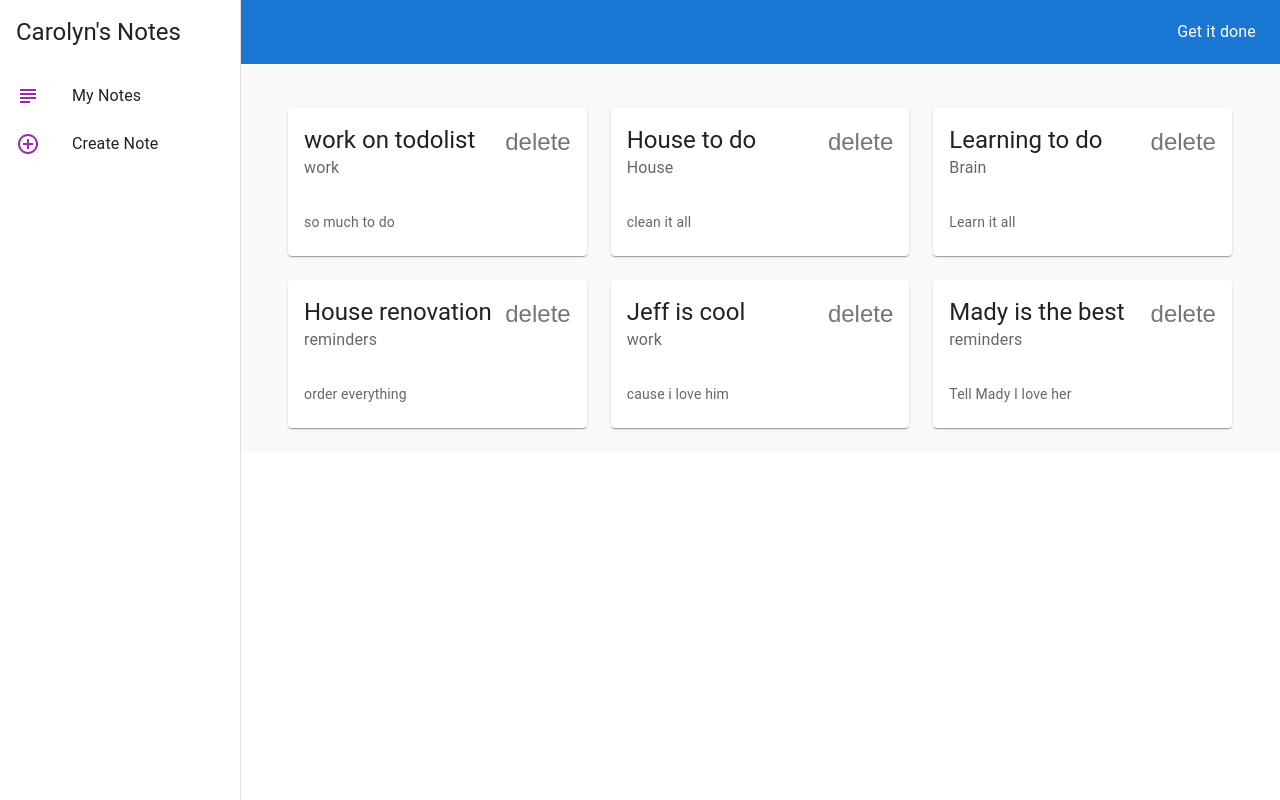
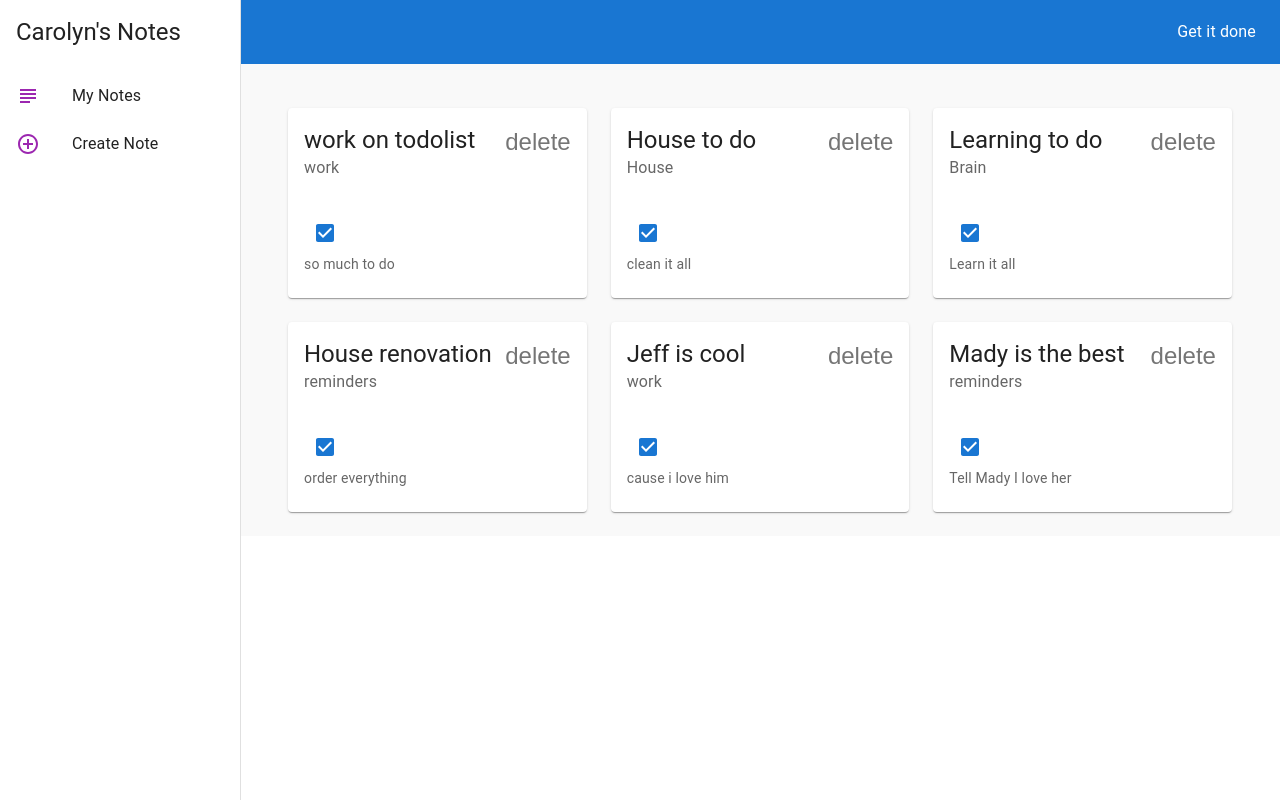
Before and after one commit to mcdonaldcarolyn/productivity-app, a React (Create React App) app: page / in a window 1280 px wide. Built offline with nearby package versions, Linux system fonts and the light colour scheme; data requests are answered from the project's data file.

Commit message:
add checkbox and fix menu overlay

```diff
--- a/src/Components/Layout/Layout.js
+++ b/src/Components/Layout/Layout.js
@@ -23,8 +23,13 @@ const useStyles = makeStyles((theme) => {
     root: {
       display: 'flex',
     },
+    appBar: {
+      width: '80%',
+      marginLeft: drawerWidth,
+    },
     drawer: {
       width: drawerWidth,
+      flexShrink: 0,
     },
     drawerPaper: {
       width: drawerWidth,
@@ -35,10 +40,7 @@ const useStyles = makeStyles((theme) => {
     title: {
       padding: theme.spacing(2),
     },
-    appBar: {
-      width: `calc(100% - ${drawerWidth}px)`,
-      marginLeft: drawerWidth,
-    },
+
     date: {
       flexGrow: 1
     },
--- a/src/Components/todo/TodoCard.js
+++ b/src/Components/todo/TodoCard.js
@@ -1,4 +1,4 @@
-import React, { Component } from 'react';
+import React, { Component,useState } from 'react';
 import Card from '@mui/material/Card';
 import Typography  from '@mui/material/Typography';
 import { CheckboxComponent } from '../CheckboxComponent';
@@ -10,6 +10,7 @@ import Container from '@mui/material/Container';
 import  CardHeader  from '@mui/material/CardHeader';
 import  IconButton  from '@mui/material/IconButton';
 import CardContent from '@mui/material/CardContent';
+import Checkbox from '@mui/material/Checkbox';
 
 const useStyles = makeStyles({
   test: {
@@ -23,6 +24,11 @@ const useStyles = makeStyles({
 
 export default function TodoCard({ note, handleDelete }) {
   const classes = useStyles(note)
+  const [checked, setChecked] = useState([true]);
+
+  const toggleCheckbox = event => {
+    setChecked(event.target.checked)
+  }
   return (
     <div>
       <Card elevation={1}>
@@ -35,7 +41,12 @@ export default function TodoCard({ note, handleDelete }) {
           title={note.title}
           subheader={note.category}
         />
+
         <CardContent>
+          <Checkbox
+          checked={checked}
+          onChange= {toggleCheckbox}
+        />
           <Typography variant="body2" color="textSecondary">
             { note.details }
           </Typography>
--- a/src/pages/Create.js
+++ b/src/pages/Create.js
@@ -11,6 +11,7 @@ import FormControlLabel from '@mui/material/FormControlLabel';
 import FormControl from '@mui/material/FormControl';
 import FormLabel from '@mui/material/FormLabel';
 import { useHistory } from 'react-router-dom';
+//import Checkbox from '@mui/material/Checkbox';
 
 const useStyles = makeStyles({
 
--- a/src/pages/Notes.js
+++ b/src/pages/Notes.js
@@ -2,6 +2,9 @@ import React, { useEffect, useState } from 'react';
 import Container from '@mui/material/Container';
 import Grid from '@mui/material/Grid';
 import TodoCard from '../Components/todo/TodoCard.js';
+import Checkbox from '@mui/material/Checkbox';
+import FormGroup from '@mui/material/FormGroup';
+import FormControlLabel from '@mui/material/FormControlLabel';
 
 export default function Notes() {
   const [notes, setNotes] = useState([]);
@@ -24,6 +27,7 @@ export default function Notes() {
         {notes.map(note => (
           <Grid item xs={12} md={6} lg={4} key={note.id}>
             <TodoCard note={note} handleDelete={handleDelete} />
+
           </Grid>
         ))}
       </Grid>
```
